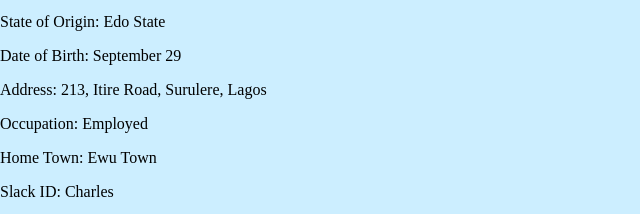
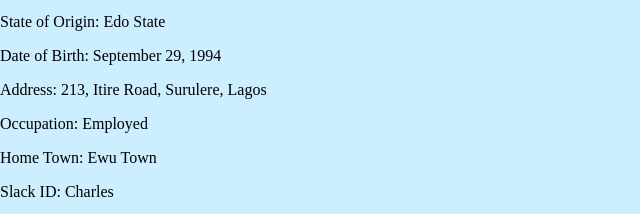
Before and after one commit to charlende/charlende.github.io, a plain HTML site: page index.html in a window 1280 px wide. Shown: the part 493-707 px from the top of the page, 0-640 px from the left. Drawn offline with Linux system fonts and the light colour scheme.

Commit message:
Update index.html

```diff
--- a/index.html
+++ b/index.html
@@ -33,7 +33,7 @@
         <h5 id="b-data">BIO-DATA</h5>
         <p>Name: Charles Alende</p>
         <p>State of Origin: Edo State</p>
-        <p>Date of Birth: September 29</p>
+        <p>Date of Birth: September 29, 1994</p>
         <p>Address: 213, Itire Road, Surulere, Lagos</p>
         <p>Occupation: Employed</p>
         <p>Home Town: Ewu Town</p>
```
